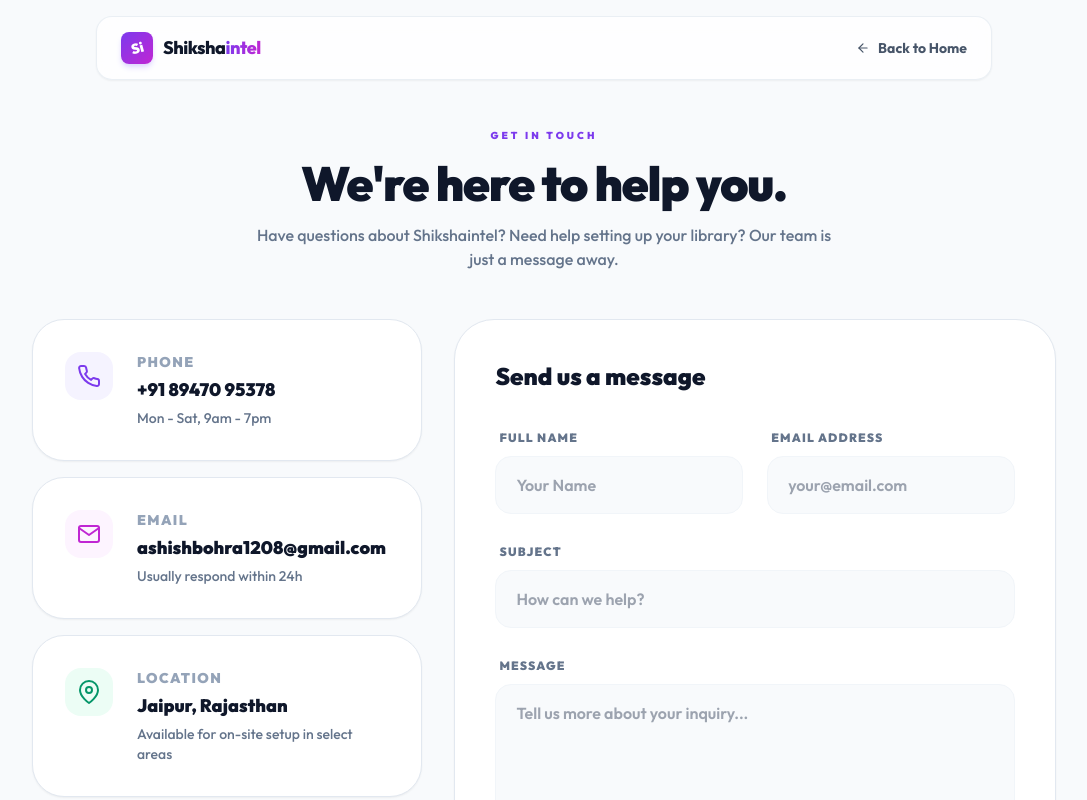
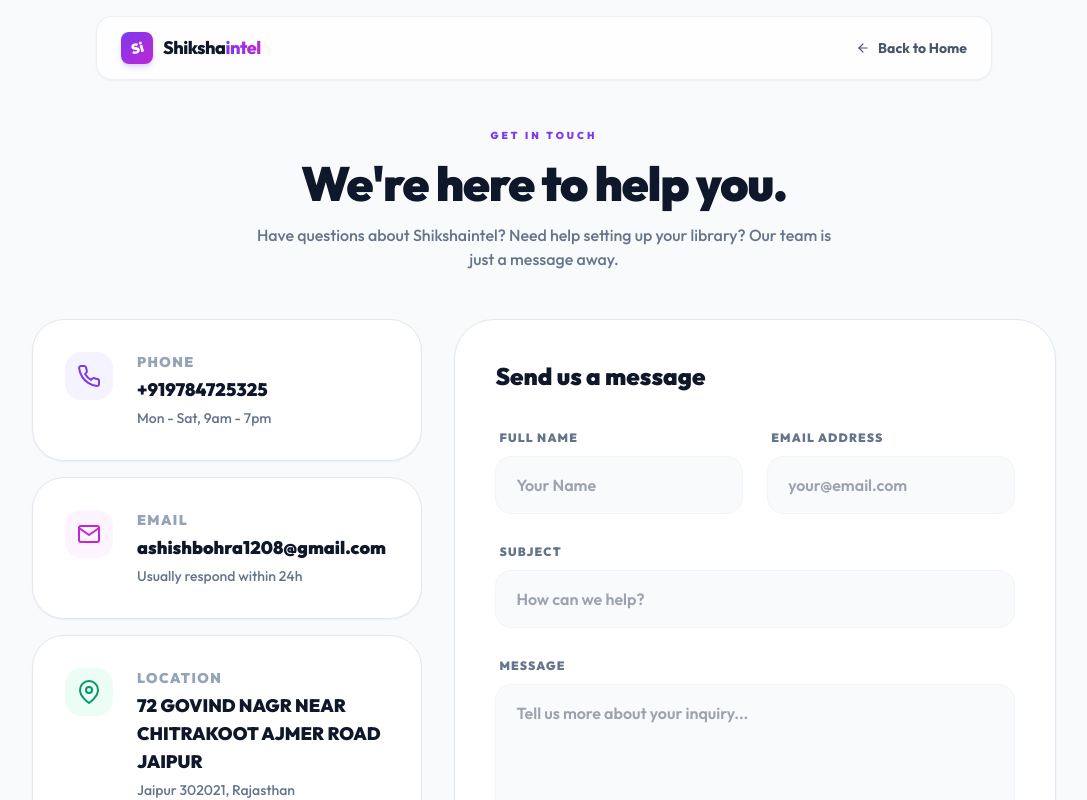
Before and after one commit to ashishbohra7231/shikshaintel, a Next.js app: page /contact-us in a window 1280 px wide. Shown: the top 800 px of the page, without its empty margins (96-1183 px from the left). Built offline with nearby package versions, Linux system fonts and the light colour scheme.

Commit message:
contactDeatail

```diff
--- a/app/contact-us/page.tsx
+++ b/app/contact-us/page.tsx
@@ -64,7 +64,7 @@ export default function ContactUs() {
                   </div>
                   <div>
                     <p className="text-sm font-black text-slate-400 uppercase tracking-widest mb-1">Phone</p>
-                    <p className="text-lg font-black text-slate-900">+91 89470 95378</p>
+                    <p className="text-lg font-black text-slate-900">+919784725325</p>
                     <p className="text-slate-500 text-sm font-medium mt-1">Mon - Sat, 9am - 7pm</p>
                   </div>
                 </div>
@@ -90,8 +90,8 @@ export default function ContactUs() {
                   </div>
                   <div>
                     <p className="text-sm font-black text-slate-400 uppercase tracking-widest mb-1">Location</p>
-                    <p className="text-lg font-black text-slate-900">Jaipur, Rajasthan</p>
-                    <p className="text-slate-500 text-sm font-medium mt-1">Available for on-site setup in select areas</p>
+                    <p className="text-lg font-black text-slate-900">72 GOVIND NAGR NEAR CHITRAKOOT AJMER ROAD JAIPUR</p>
+                    <p className="text-slate-500 text-sm font-medium mt-1">Jaipur 302021, Rajasthan</p>
                   </div>
                 </div>
               </div>
```
